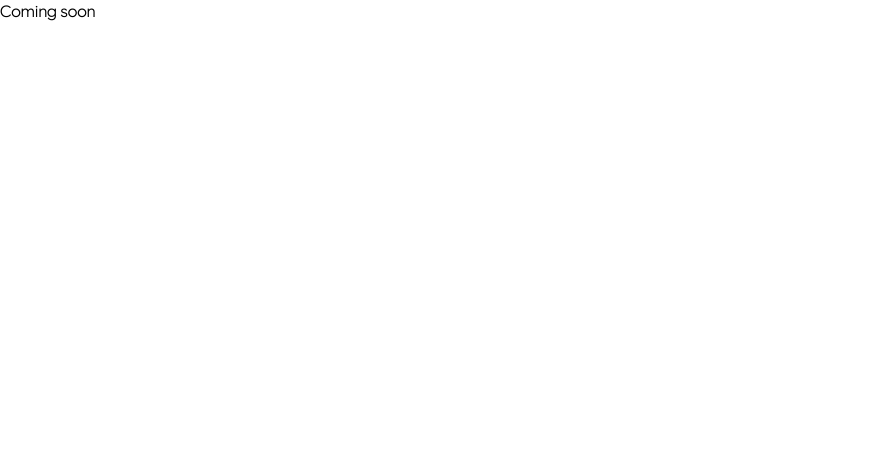
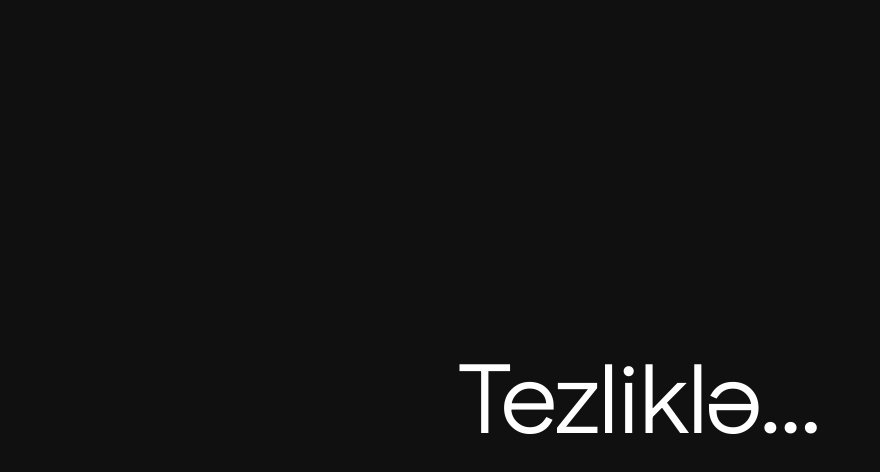
Before and after one commit to vilayat571/perfumer, a React (Vite) app: page / in a window 1280 px wide. Shown: the top 472 px of the page, without its empty margins (0-880 px from the left). Built offline with nearby package versions, Linux system fonts and the light colour scheme.

Commit message:
feat: add simple coming soon design

```diff
--- a/src/pages/Home.tsx
+++ b/src/pages/Home.tsx
@@ -5,8 +5,8 @@ import Layout from "../layout/Layout";
 const Home: React.FC = () => {
   return (
     <Layout>
-  <div className="">
-    Coming soon
+  <div className="text-8xl flex items-center justify-center bg-[#101010] text-white h-screen w-full">
+     Tezliklə...
   </div>
     </Layout>
   );
```
